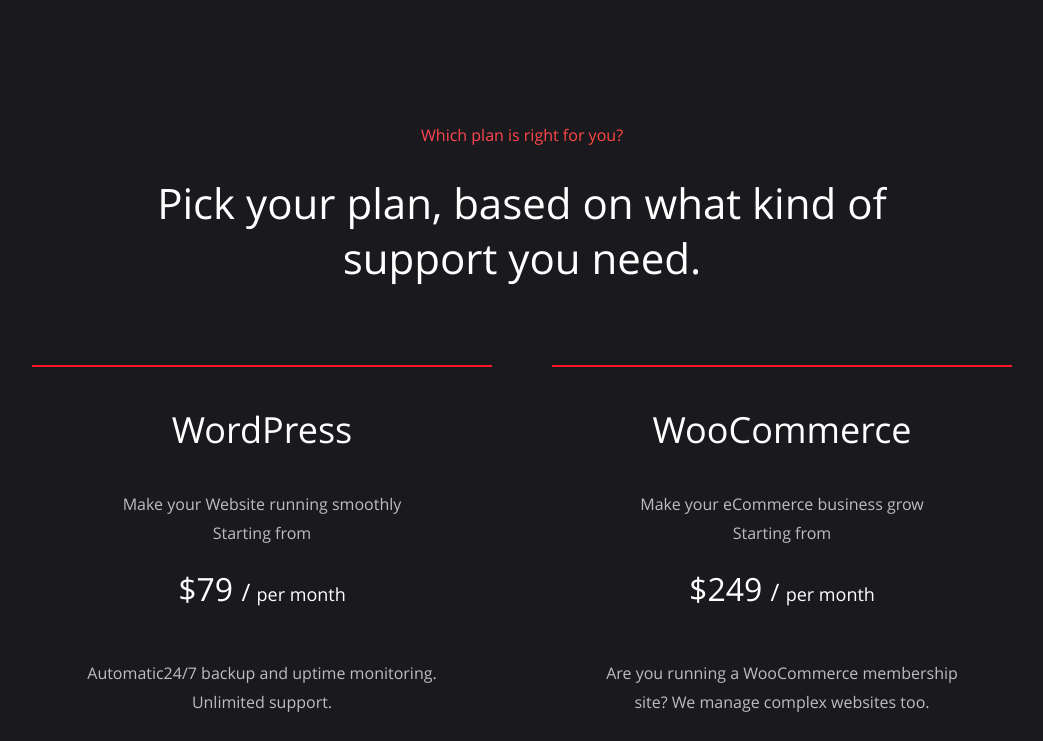
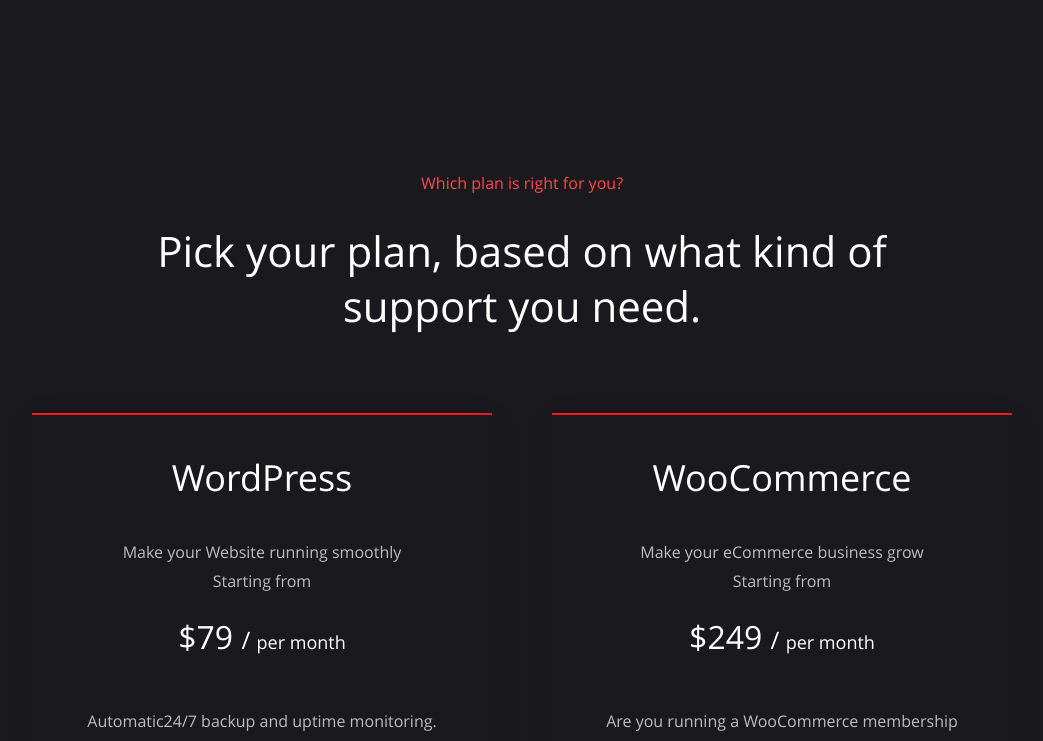
Before and after one commit to marijana-fi/intellrocket-app, a React (Create React App) app: page /intellrocket-app/maintenance in a window 1280 px wide. Shown: the part 840-1581 px from the top of the page, without its empty margins (118-1161 px from the left). Built offline with nearby package versions, Linux system fonts and the light colour scheme.

Commit message:
fix accordion icons, pass theme prop

```diff
--- a/src/components/about-page/about-clients/aboutClientLogoData.js
+++ b/src/components/about-page/about-clients/aboutClientLogoData.js
@@ -20,7 +20,7 @@
   },
   {
     name: "Inspirock",
-    light: "/intellrocket-app/img/client-logos/inspirock-light.png",
+    light: "/intellrocket-app/img/client-logos/Inspirock.png",
     dark: "/intellrocket-app/img/client-logos/inspirock-dark.png",
     url: "https://www.inspirock.com/",
   },
--- a/src/components/bicycle-page/BicyclePage.js
+++ b/src/components/bicycle-page/BicyclePage.js
@@ -19,12 +19,12 @@
     <div>
       <BicycleHero handleScroll={handleScroll} />
       <BicycleStore ref={childReference} />
-      <BicycleServices />
-      <BicycleBenefits />
+      <BicycleServices isLight={isLight} />
+      <BicycleBenefits isLight={isLight} />
       <SectionQuote />
       <SectionSlider title="Our Blog" data={sliderBlogData} path="blog/single" />
       <BicycleStack isLight={isLight} />
-      <Faq />
+      <Faq isLight={isLight} />
     </div>
   );
 }
--- a/src/components/maintenance-page/HeroSection.js
+++ b/src/components/maintenance-page/HeroSection.js
@@ -4,7 +4,7 @@
 import RevealText from "../utils/reveal-text/RevealText";
 import Button from "../utils/button/Button";
 
-function HeroSection() {
+function HeroSection({ handleScroll }) {
   return (
     <section id="maintenance-hero" className="margin-b">
       <div className="container">
@@ -15,7 +15,7 @@
           <div className="col-12 col-lg-6">
             <RevealTitle tag="h1" title="WordPress Support and Maintenance Services" />
             <RevealText tag="p" text="Save time managing your Website" />
-            <Button name="btn" label="Choose your plan" animate="true" />
+            <Button name="btn" label="Choose your plan" animate="true" handleClick={handleScroll} />
           </div>
         </div>
       </div>
--- a/src/components/maintenance-page/MaintenancePage.js
+++ b/src/components/maintenance-page/MaintenancePage.js
@@ -1,4 +1,4 @@
-import React from "react";
+import React, { useRef } from "react";
 import HeroSection from "./HeroSection";
 import "./maintenance.scss";
 import PickPlan from "./PickPlan";
@@ -12,10 +12,16 @@
 import supportData from "./support-services/supportData";
 
 function MaintenancePage({ isLight }) {
+  const childReference = useRef(null);
+
+  const handleScroll = (params) => {
+    childReference.current.scrollIntoView({ behavior: "smooth" });
+  };
+
   return (
     <div>
-      <HeroSection />
-      <PickPlan isLight={isLight} />
+      <HeroSection handleScroll={handleScroll} />
+      <PickPlan isLight={isLight} ref={childReference} />
       <SampleSection data={sampleData1} id="sample-1" isLight={isLight} />
       <SampleSection data={sampleData2} id="sample-2" isLight={isLight} />
       <SupportServices
--- a/src/components/maintenance-page/PickPlan.js
+++ b/src/components/maintenance-page/PickPlan.js
@@ -1,4 +1,4 @@
-import React, { useState } from "react";
+import React, { useState, forwardRef } from "react";
 import RevealTitle from "../utils/reveal-title/RevealTitle";
 import planCardData from "./planCardData";
 import PlanCard from "./PlanCard";
@@ -6,10 +6,10 @@
 import maintenanceLogoData from "./maintenanceLogoData";
 import { Waypoint } from "react-waypoint";
 
-function PickPlan({ isLight }) {
+const PickPlan = forwardRef(({ isLight }, ref) => {
   const [isVisible, setIsVisible] = useState(false);
   return (
-    <section id="pick-plan" className="margin-b-100">
+    <section ref={ref} id="pick-plan" className="margin-b-100 pt-5">
       <div className="container">
         <div className="row text-center plan-card-wrap">
           <div className="col-12 col-md-8 m-auto">
@@ -28,6 +28,6 @@
       </div>
     </section>
   );
-}
+});
 
 export default PickPlan;
```
